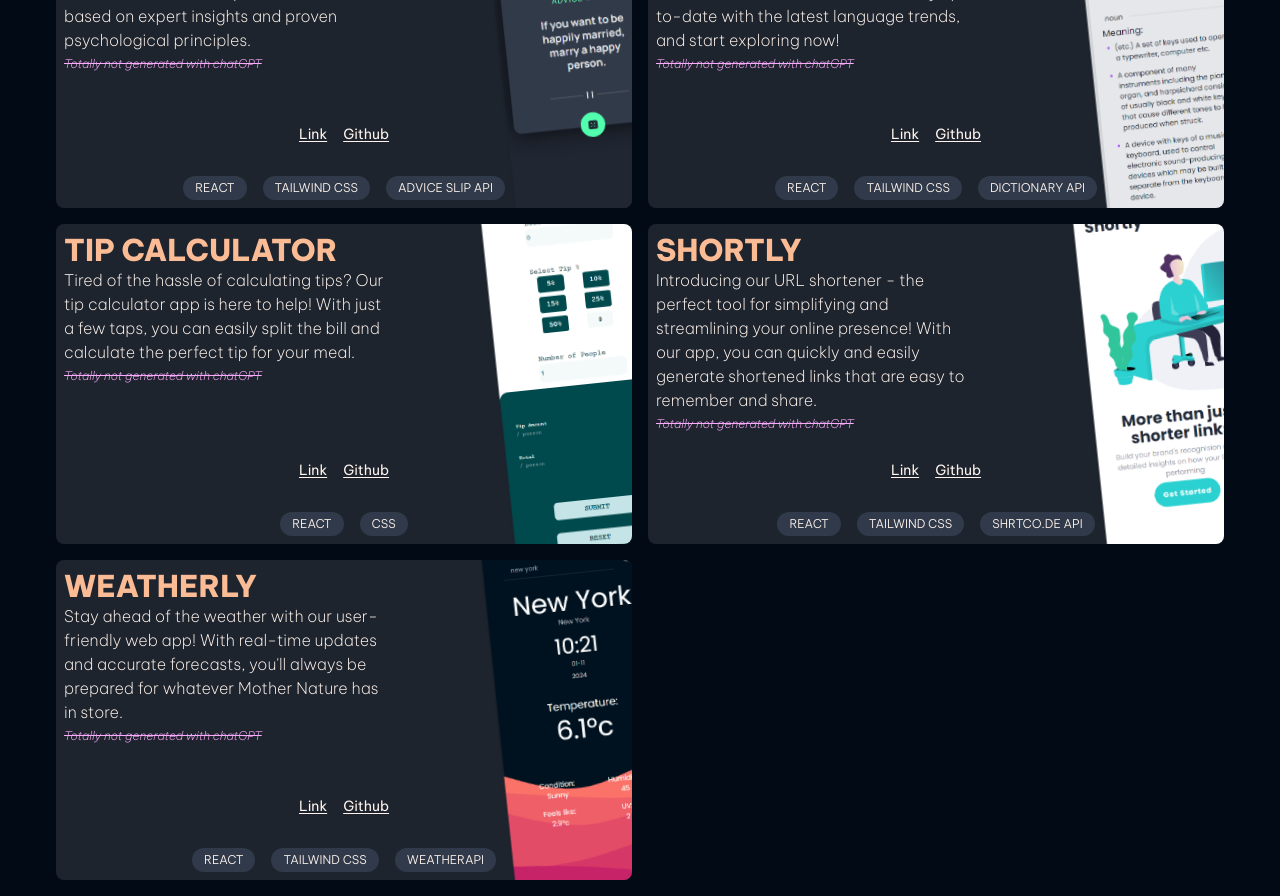
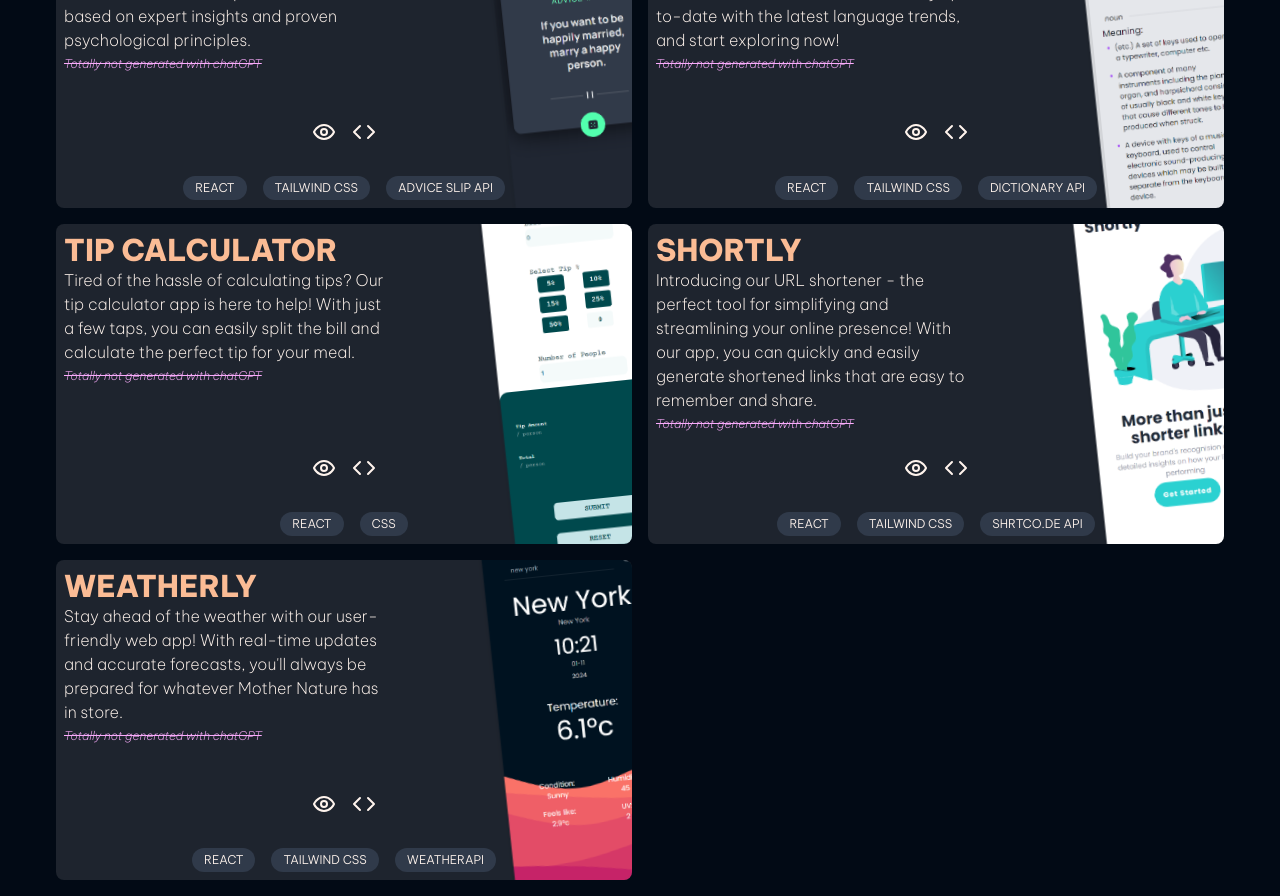
Before and after one commit to eytanbab/portfolio, a React (Vite) app: page / in a window 1280 px wide. Shown: the part 2880-3776 px from the top of the page. Built offline with nearby package versions, Linux system fonts and the light colour scheme.

Commit message:
style: Update icon of link and github repo

```diff
--- a/src/components/Projects/Project.tsx
+++ b/src/components/Projects/Project.tsx
@@ -1,3 +1,4 @@
+import { Code, EyeIcon, ViewIcon } from 'lucide-react';
 import { projectProps } from './data';
 
 const Project = ({ project }: { project: projectProps }) => {
@@ -15,18 +16,18 @@ const Project = ({ project }: { project: projectProps }) => {
         Totally not generated with chatGPT
       </p>
       <div className='flex-1 w-full flex flex-col justify-end gap-4 xl:gap-8'>
-        <div className='self-center flex gap-4 text-xs xl:text-sm'>
+        <div className='self-center flex gap-4 items-center'>
           <a
             href={project.link}
-            className='underline underline-offset-2 hover:underline-offset-4 transition-all duration-150 ease-in-out'
+            className='hover:scale-105 hover:text-flesh-200'
           >
-            Link
+            <EyeIcon />
           </a>
           <a
-            className='underline underline-offset-2 hover:underline-offset-4  transition-all duration-150 ease-in-out'
             href={project.repo}
+            className='hover:scale-105 hover:text-lavender-300'
           >
-            Github
+            <Code />
           </a>
         </div>
 
```
